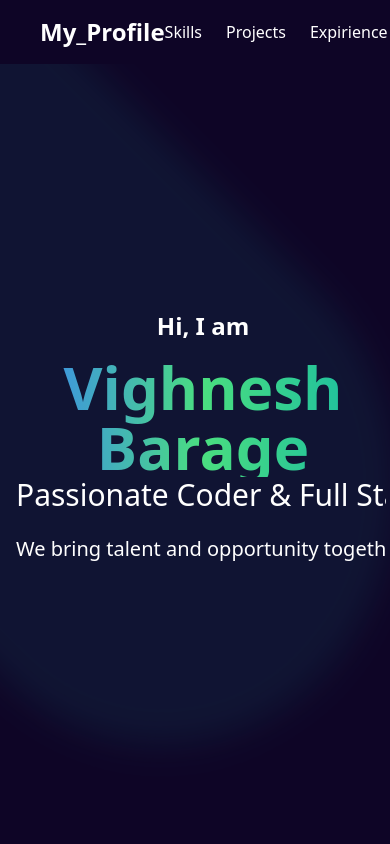
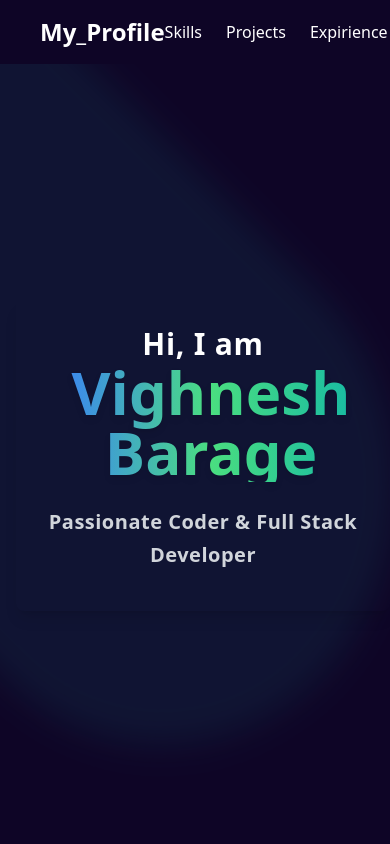
Before and after one commit to Vighnesh1919/PortFolio, a React (Vite) app in the folder homepage/: page / in a window 390 px wide. Shown: the top 844 px of the page. Built offline with nearby package versions, Linux system fonts and the light colour scheme.

Commit message:
Your commit message

```diff
--- a/homepage/src/components/Home.jsx
+++ b/homepage/src/components/Home.jsx
@@ -1,5 +1,6 @@
 import React, { useEffect } from 'react';
 import AOS from 'aos';
+
 import 'aos/dist/aos.css';
 import NavBar from './NavBar';
 import Button from './Button';
@@ -31,12 +32,10 @@ const Home = () => {
 
 
   return (
-    <div className="overflow bg-[#17092E]">
+    <div className="overflow bg-[#0E0526]">
 
       {/* Navigation Bar */}
       <NavBar />
-
-
 
 
       <div className=" overflow-hidden flex flex-col  justify-center text-center  h-screen bg-[#0E0526] relative">
@@ -44,21 +43,28 @@ const Home = () => {
 
 
         {/* Text and Buttons */}
-        <div className="relative z-10 text mt-[-60px] ml-4" data-aos="slide-right">
-  <h2 className="text-2xl sm:text-7xl lg:text-6xl font-extrabold text-white mb-4 leading-tight ">
+        <div
+  className="relative z-10 mt-[-60px] ml-4 p-6 sm:p-12 rounded-lg via-gray-900 to-black shadow-lg"
+
+>
+<div className="flex flex-wrap justify-center items-center   space-x-4" data-aos="zoom-in"
+        data-aos-duration="1000">
+  <h2 className="text-3xl sm:text-6xl lg:text-5xl font-bold text-white leading-tight tracking-wide">
     Hi, I am
   </h2>
-  <h1 className="text-6xl sm:text-5xl lg:text-6xl font-semibold text-transparent bg-clip-text bg-gradient-to-r from-blue-500 via-green-400 to-teal-500 ">
+  <h1 className="text-6xl sm:text-7xl lg:text-6xl font-extrabold text-transparent bg-clip-text bg-gradient-to-r from-blue-500 via-green-400 to-teal-500 drop-shadow-md">
     Vighnesh Barage
   </h1>
+</div>
 
-  <h2 className="text-3xl font-poppins-black text-white mb-4 typing-effect">
+  <p className="text-xl sm:text-2xl lg:text-3xl font-semibold text-gray-300 mt-6 mb-4  tracking-wide leading-relaxed" data-aos="zoom-in"
+        data-aos-duration="1000">
     Passionate Coder & Full Stack Developer
-  </h2>
-  <p className="text-xl font-poppins-black text-white mb-8 typing-effect">
-    We bring talent and opportunity together
   </p>
+
+
 </div>
+
 
 
 
@@ -72,7 +78,7 @@ const Home = () => {
 
 
       {/* Find Top Talent Section */}
-      <div className=" overflow-hidden flex items-center justify-between py-15 px-10 bg-[#17092E] relative">
+      <div className=" overflow-hidden flex items-center justify-between py-15 px-10 bg-[#0E0526] relative">
         <div className="absolute flex justify-center items-center bg-[rgba(30,160,170,0.1)] blur-lg rounded-full w-[850px] h-[450px] gap-10 transform rotate-[-35deg] scale-110 skew-x-6 translate-x-[40%] translate-y-[-85%] top-1/2 left-1/2 overflow-hidden"></div>
 
         <img
@@ -109,7 +115,7 @@ const Home = () => {
 
 
      {/* Unlock New Opportunities */}
-<div className=" overflow-hidden flex items-center justify-between py-15 px-10 bg-[#17092E] relative" data-aos="fade-up" data-aos-once="true" data-aos-duration="1000">
+<div className=" overflow-hidden flex items-center justify-between py-15 px-10 bg-[#0E0526] relative" data-aos="fade-up" data-aos-once="true" data-aos-duration="1000">
   {/* <div className="absolute flex justify-center items-center bg-[rgba(30,160,170,0.1)] blur-lg rounded-full w-[850px] h-[450px] gap-10 transform rotate-[135deg] scale-110 skew-x-6 translate-x-[-150%] translate-y-[-25%] top-1/2 left-1/2 overflow-hidden"></div> */}
 
   {/* Content */}
@@ -145,7 +151,7 @@ const Home = () => {
 
 
 {/* Reviews Section */}
-<div className="bg-[#17092E] py-20 px-10">
+<div className="bg-[#0E0526] py-20 px-10">
   <div className="flex justify-center gap-8">
     {/* Review Box 1 */}
     <div
@@ -257,7 +263,7 @@ const Home = () => {
 
 
 {/* Sign Up Content */}
-<div className="bg-[#17092E] py-32 px-10">
+<div className="bg-[#0E0526] py-32 px-10">
   <div
     className="relative z-10 text-center px-4"
     data-aos="zoom-in" // Apply the animation when scrolled into view
@@ -288,7 +294,7 @@ const Home = () => {
 
 
       {/* Trusted Companies Section (Unchanged) */}
-<div className="bg-[#17092E] py-32 px-10" data-aos="slide-up" data-aos-duration="9000">
+<div className="bg-[#0E0526] py-32 px-10" data-aos="slide-up" data-aos-duration="9000">
   <h2 className="text-4xl font-poppins-black text-center text-gray-800 mb-10">
     Trusted by Leading Companies
   </h2>
--- a/homepage/tailwind.config.js
+++ b/homepage/tailwind.config.js
@@ -1,14 +1,14 @@
 /** @type {import('tailwindcss').Config} */
 export default {
   content: [
-    "./src/**/*.{html,js,jsx}",
+    "./src/**/*.{html,js,jsx}", // Include all relevant files
   ],
   theme: {
     extend: {
+      fontFamily: {
+        poppins: ['Poppins', 'sans-serif'], // Added font family
+      },
       keyframes: {
-        fontFamily: {
-          poppins: ['Poppins', 'sans-serif'],
-        },
         slideInLeft: {
           '0%': { transform: 'translateX(-100%)', opacity: 0 },
           '100%': { transform: 'translateX(0)', opacity: 1 },
@@ -21,14 +21,21 @@ export default {
           '0%': { transform: 'scale(0.8)', opacity: 0 },
           '100%': { transform: 'scale(1)', opacity: 1 },
         },
+        wave: {
+          '0%': { transform: 'translateX(0)' },
+          '25%': { transform: 'translateX(-25%)' },
+          '50%': { transform: 'translateX(-50%)' },
+          '75%': { transform: 'translateX(-25%)' },
+          '100%': { transform: 'translateX(0)' },
+        },
       },
       animation: {
         slideInLeft: 'slideInLeft 1s ease-out',
         slideInRight: 'slideInRight 1s ease-out',
+        popUp: 'popUp 0.5s ease-out',
+        wave: 'wave 10s linear infinite', // Added wave animation
       },
     },
   },
   plugins: [],
-
-
 };
```
